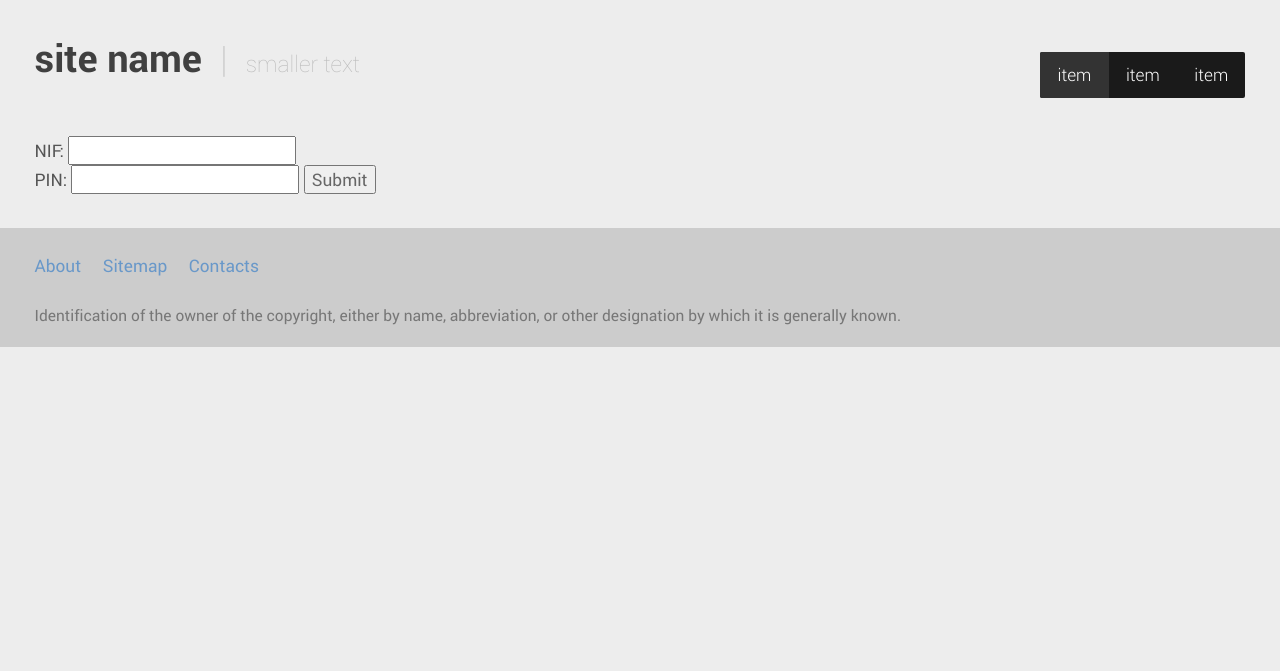
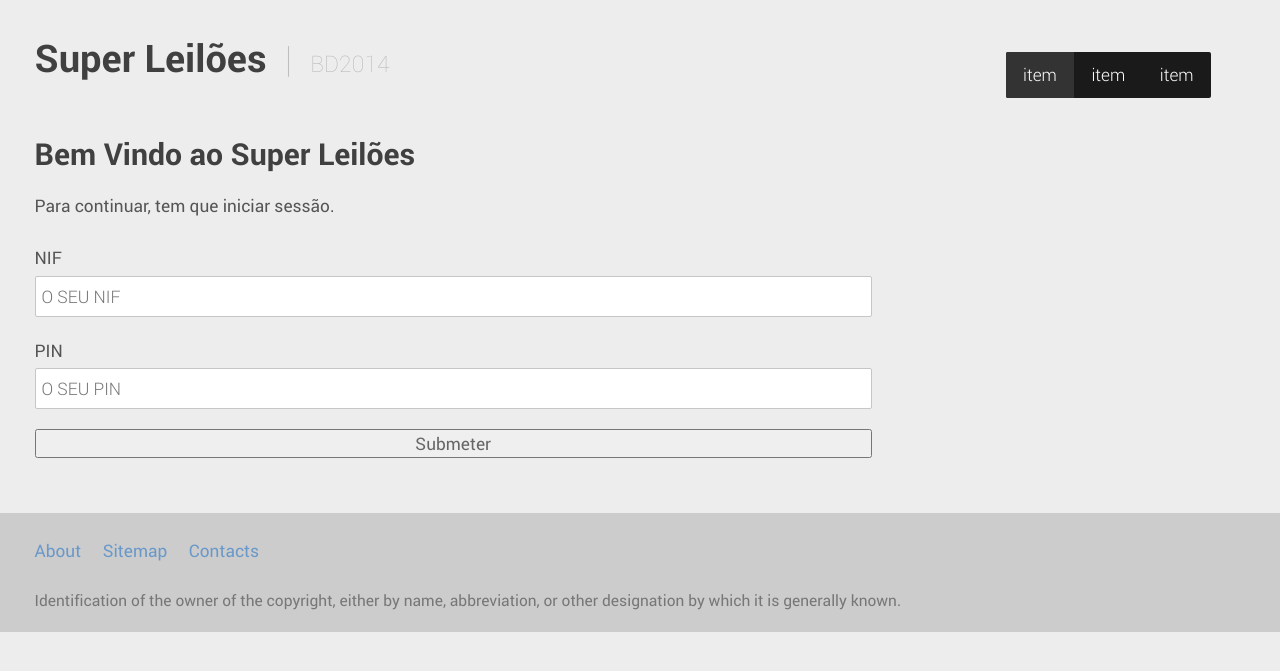
Before and after one commit to vaurdan/BD-2014, a PHP site: page /login.php in a window 1280 px wide. Shown: the top 671 px of the page. Run offline with PHP 8.4, Linux system fonts and the light colour scheme.

Commit message:
Login funcional, novos estilos

```diff
--- /dev/null
+++ b/classes/User.php
@@ -0,0 +1,68 @@
+<?php
+/**
+ * Classe que representa o utilizador autenticado
+ */
+error_reporting(E_ERROR | E_WARNING | E_PARSE);
+
+class User {
+
+	/** @var string Nome do Utilizador */
+	public $nome;
+
+	/** @var int NIF do utilizador */
+	public $nif;
+
+	/** @var int PIN do utilizador */
+	public $pin;
+
+	public function __construct( $nif ) {
+		$this->nif = $nif;
+
+		$this->actualizar_utilizador();
+	}
+
+	protected function actualizar_utilizador() {
+		global $db;
+
+		$query = $db->prepare( "SELECT * FROM pessoa WHERE nif = ?");
+		$query->execute( array( $this->nif ) );
+
+		$result = $query->fetch();
+
+		$this->nome = $result['nome'];
+		$this->pin = $result['pin'];
+
+	}
+
+	public function is_empresa() {
+		return false;
+	}
+
+}
+
+class UserEmpresa extends User {
+
+	public $capital;
+
+	public function __construct ( $nif ) {
+		parent::__construct( $nif );
+	}
+
+	protected function actualizar_utilizador() {
+		global $db;
+
+		$query = $db->prepare( "SELECT * FROM pessoa p, pessoac c WHERE c.nif = ? AND p.nif = c.nif");
+		$query->execute( array( $this->nif ) );
+
+		$result = $query->fetch();
+
+		$this->nome = $result['nome'];
+		$this->pin = $result['pin'];
+		$this->capital = $result['capitalsocial'];
+
+	}
+
+	public function is_empresa() {
+		return true;
+	}
+}
--- a/config.php
+++ b/config.php
@@ -2,9 +2,9 @@
 /**
  * Ficheiro de configuração
  */
-
+$utilizador = exec("whoami");
 define( "ABSPATH", __DIR__);
-define( "SITEURL", "http://web.ist.utl.pt/~ist174197/BD/");
+define( "SITEURL", "http://web.ist.utl.pt/~$utilizador/BD");
 
 // Configuração do mySQL
 $mysql_user = 'ist174197';
@@ -19,9 +19,13 @@ session_start();
 try {
 	$db = new PDO( "mysql:host=$mysql_server;dbname=$mysql_db", $mysql_user, $mysql_pass,
 		array( PDO::ATTR_ERRMODE => PDO::ERRMODE_WARNING ) );
+	$db->exec("set names utf8");
 } catch ( PDOException $e ) {
 	die( "<strong>Falhou a ligacao ao servidor MySQL.</strong>" . $e->getMessage() );
 }
 
 
 require_once( "funcoes.php" );
+
+// Incluir as classes
+require_once( ABSPATH . "/classes/User.php" );
--- a/funcoes.php
+++ b/funcoes.php
@@ -14,10 +14,42 @@ function esta_autenticado() {
 
 	// Verificamos quantas colunas devolveu
 	$resultado = $query->fetch( PDO::FETCH_NUM );
-	return $resultado[0] == 1;
+	if ( $resultado[0] == 1 ) {
+		obter_utilizador( $_SESSION['username'] );
+		return true;
+	}
+
+	return false;
+}
+
+/**
+ * Devolve o objecto do utilizador
+ *
+ * @return User|UserEmpresa utilizador
+ */
+function obter_utilizador($nif) {
+	global $db, $user;
+
+	if (! isset( $_SESSION['username'] ) ) {
+		return false;
+	}
+
+	if ( is_object( $user ) && $user instanceof User )
+		return $user;
+
+	$query = $db->prepare( "SELECT COUNT(nif) FROM pessoac WHERE nif = ?" );
+	$query->execute( array( $_SESSION['username'] ) );
+
+	$resultado = $query->fetch( PDO::FETCH_NUM );
+	if ( $resultado[0] == 1 ) {
+		$user = new UserEmpresa( $nif );
+	} else {
+		$user = new User( $nif );
+	}
+	/* @var User|UserEmpresa */
+	return $user;
 
 }
-
 
 function get_header() {
 	include ABSPATH . "/theme/header.php";
@@ -37,3 +69,24 @@ function get_footer() {
 function escape( $string ) {
 	return htmlspecialchars( stripslashes( trim( $string ) ) );
 }
+
+function print_sql_error() {
+	global $db;
+
+	$errors = $db->errorInfo();
+	echo($errors[2]);
+}
+
+/**
+ * Devolve o utilizador ligado
+ * @return bool|User Utilizador
+ */
+function get_user() {
+	global $user;
+
+	if( $user instanceof User) {
+		return $user;
+	}
+
+	return false;
+}
--- a/index.php
+++ b/index.php
@@ -9,3 +9,7 @@ if( ! esta_autenticado() ) {
 	header( "Location: login.php" );
 	exit();
 }
+
+get_header();
+
+get_footer();
--- a/login.php
+++ b/login.php
@@ -3,6 +3,7 @@
  * Página de Login
  */
 require_once("config.php");
+
 
 // Vamos ver se foi feito uma tentativa de login
 
@@ -17,14 +18,30 @@ if ( isset( $_POST['submit'] ) ) {
 
 get_header();
 ?>
+<h2>Bem Vindo ao Super Leilões</h2>
+<p>Para continuar, tem que iniciar sessão.</p>
 
-<form action="login.php" method="post">
-	NIF:
-	<input type="text" name="nif" /> <br/>
-	PIN:
-	<input type="password" name="pin" />
-	<input type="submit" name="submit" />
-</form>
+	<form class="ink-form" method="post">
+		<div class="control-group">
+			<label for="email">NIF</label>
+			<div class="control">
+				<input id="nif" name="nif" type="text" placeholder="O SEU NIF">
+			</div>
+		</div>
+		<div class="control-group">
+			<label for="email">PIN</label>
+			<div class="control">
+				<input id="pin" name="pin" type="password" placeholder="O SEU PIN">
+			</div>
+		</div>
+		<div class="control-group">
+			<div class="control">
+				<input id="submit" name="submit" type="submit" value="Submeter">
+			</div>
+		</div>
+
+	</form>
+
 
 <?php
 get_footer();
--- /dev/null
+++ b/logout.php
@@ -0,0 +1,5 @@
+<?php
+require_once("config.php");
+session_destroy();
+
+header( "Location: login.php ");
--- a/theme/header.php
+++ b/theme/header.php
@@ -107,10 +107,10 @@
 	<header class="clearfix vertical-padding">
 
 		<h1 class="logo xlarge-push-left large-push-left">
-			site name<small>smaller text</small>
+			Super Leilões<small>BD2014</small>
 		</h1>
 
-		<nav class="ink-navigation xlarge-push-right large-push-right half-top-space">
+		<nav class="ink-navigation xlarge-push-right large-push-right xlarge-right-space large-right-space half-top-space" >
 			<ul class="menu horizontal black">
 				<li class="active"><a href="#">item</a></li>
 				<li><a href="#">item</a></li>
@@ -118,6 +118,18 @@
 			</ul>
 		</nav>
 
+		<?php if( esta_autenticado() ): ?>
+			<nav class="ink-navigation xlarge-push-right large-push-right half-top-space">
+				<ul class="menu horizontal black">
+					<li class="disabled">
+						<a href="#">Bem vindo, <strong> <?php echo get_user()->nome?> </strong></a>
+					</li>
+					<li> <a href="<?php echo SITEURL?>/logout.php">Logout</a></li>
+				</ul>
+			</nav>
+		<?php endif; ?>
+
+
 	</header>
 
 	<section class="column-group gutters article">
```
